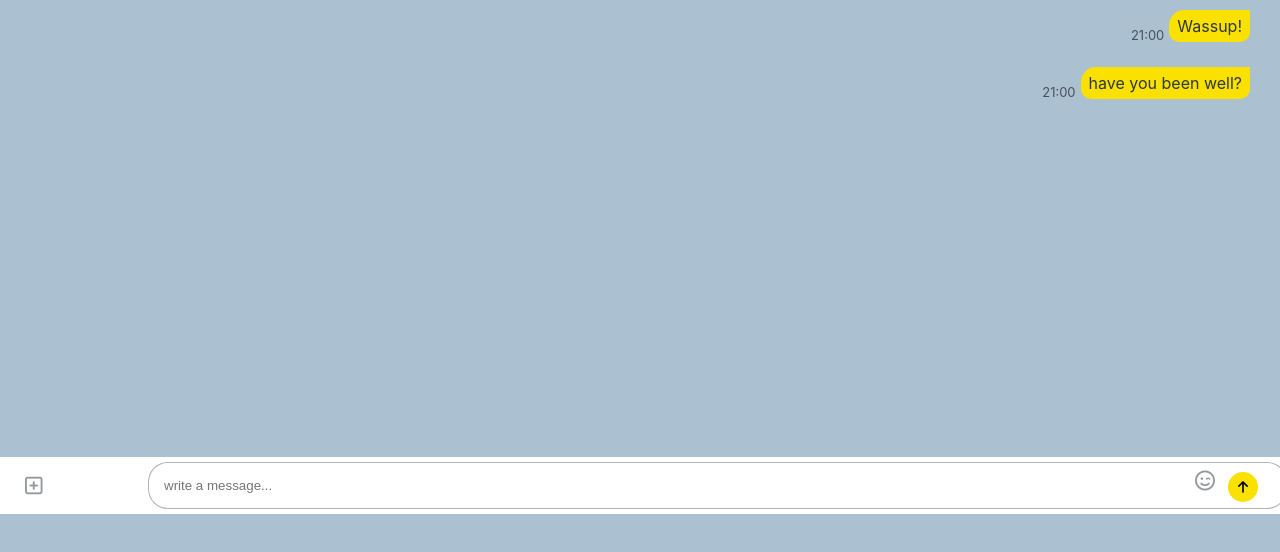
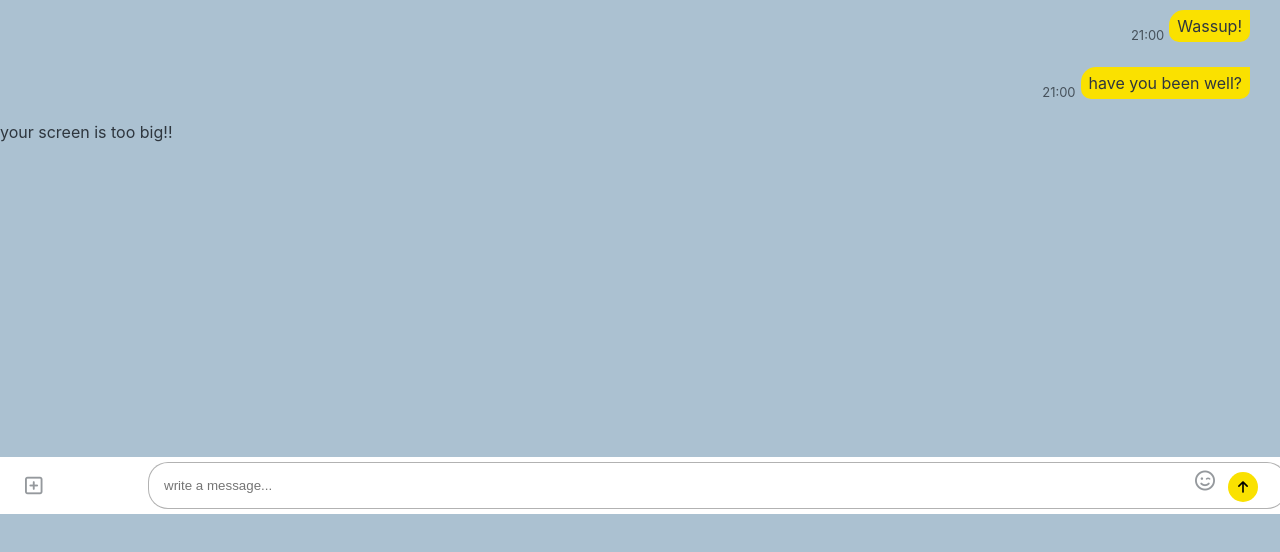
Before and after one commit to pangkyu/kakao-clonesite-2021, a plain HTML site: page chat.html in a window 1280 px wide. Shown: the part 286-838 px from the top of the page. Drawn offline with Linux system fonts and the light colour scheme.

Commit message:
Update chat.html

```diff
--- a/chat.html
+++ b/chat.html
@@ -96,7 +96,9 @@
             </button>
         </div>
     </form>
-
+    <div id = "no-mobile">
+        <span>your screen is too big!!</span>
+    </div>
 
     <script src="https://kit.fontawesome.com/6478f529f2.js" crossorigin="anonymous"></script>
 </body>
```
